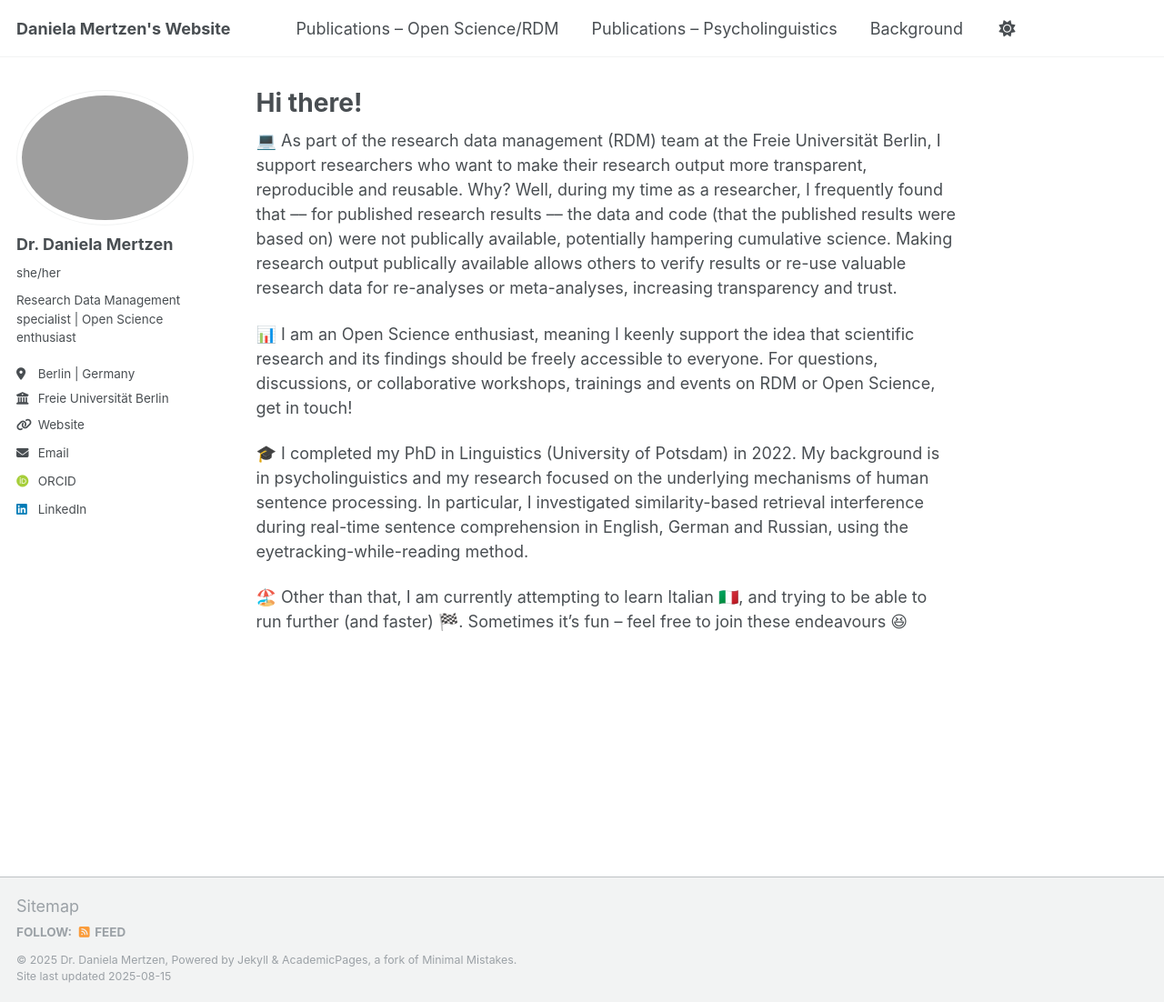
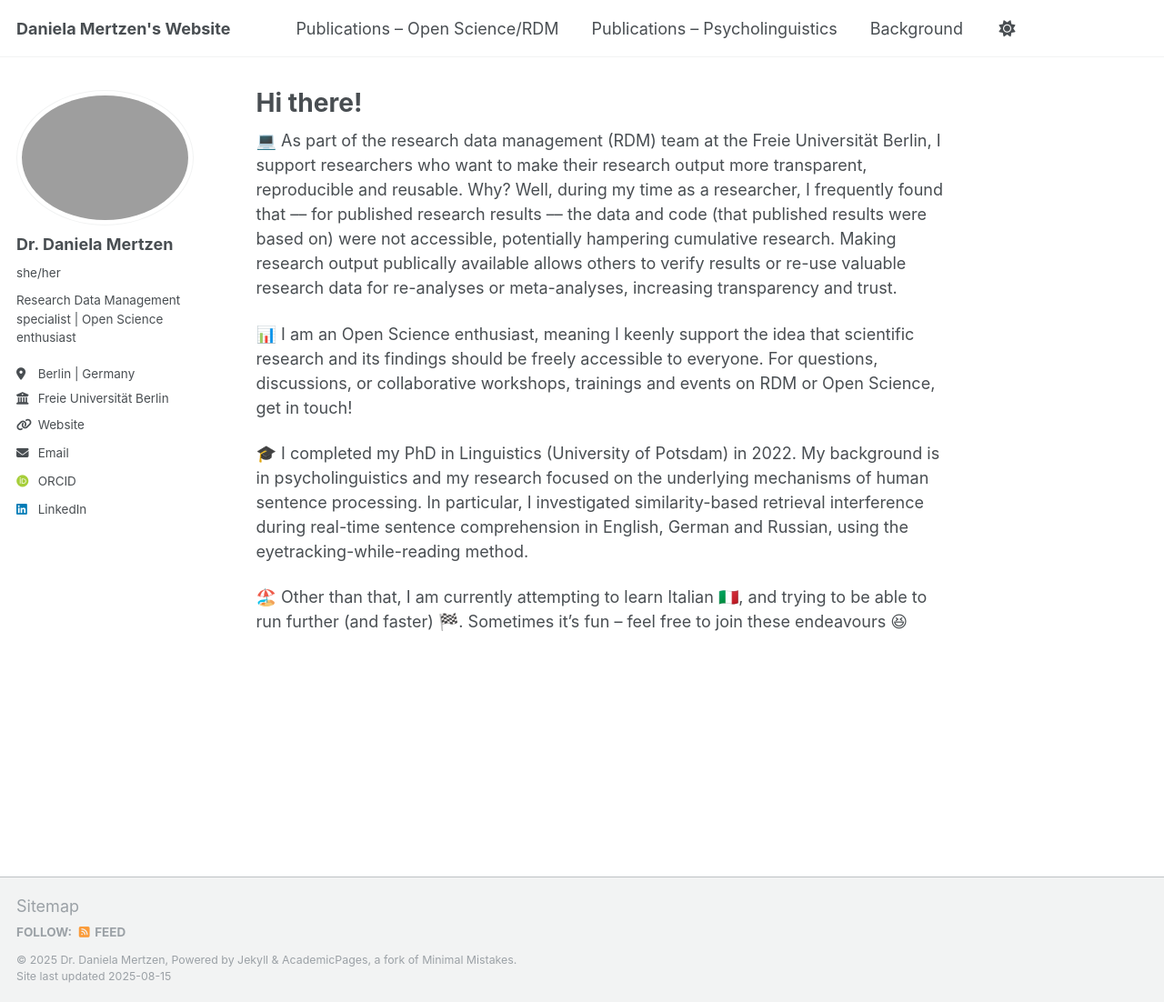
Before and after one commit to dmertzen/dmertzen.github.io, a Jekyll site: the page built from _pages/about.md, in a window 1280 px wide and 1102 px high. Shown: the whole window at 91% size. Built offline with Jekyll 4.4.1, drawn with Linux system fonts in a browser that asks for light colours; some web fonts are replaced; a script that is not in the unit is left out.

Commit message:
Update about.md change 2

```diff
--- a/_pages/about.md
+++ b/_pages/about.md
@@ -7,7 +7,7 @@
   - /about.html
 ---
 
-💻 As part of the research data management (RDM) team at the Freie Universität Berlin, I support researchers who want to make their research output more transparent, reproducible and reusable. Why? Well, during my time as a researcher, I frequently found that –– for published research results –– the data and code (that the published results were based on) were not publically available, potentially hampering cumulative science. Making research output publically available allows others to verify results or re-use valuable research data for re-analyses or meta-analyses, increasing transparency and trust.
+💻 As part of the research data management (RDM) team at the Freie Universität Berlin, I support researchers who want to make their research output more transparent, reproducible and reusable. Why? Well, during my time as a researcher, I frequently found that –– for published research results –– the data and code (that published results were based on) were not accessible, potentially hampering cumulative research. Making research output publically available allows others to verify results or re-use valuable research data for re-analyses or meta-analyses, increasing transparency and trust.
 
 📊  I am an Open Science enthusiast, meaning I keenly support the idea that scientific research and its findings should be freely accessible to everyone. For questions, discussions, or collaborative workshops, trainings and events on RDM or Open Science, get in touch!
 
```
